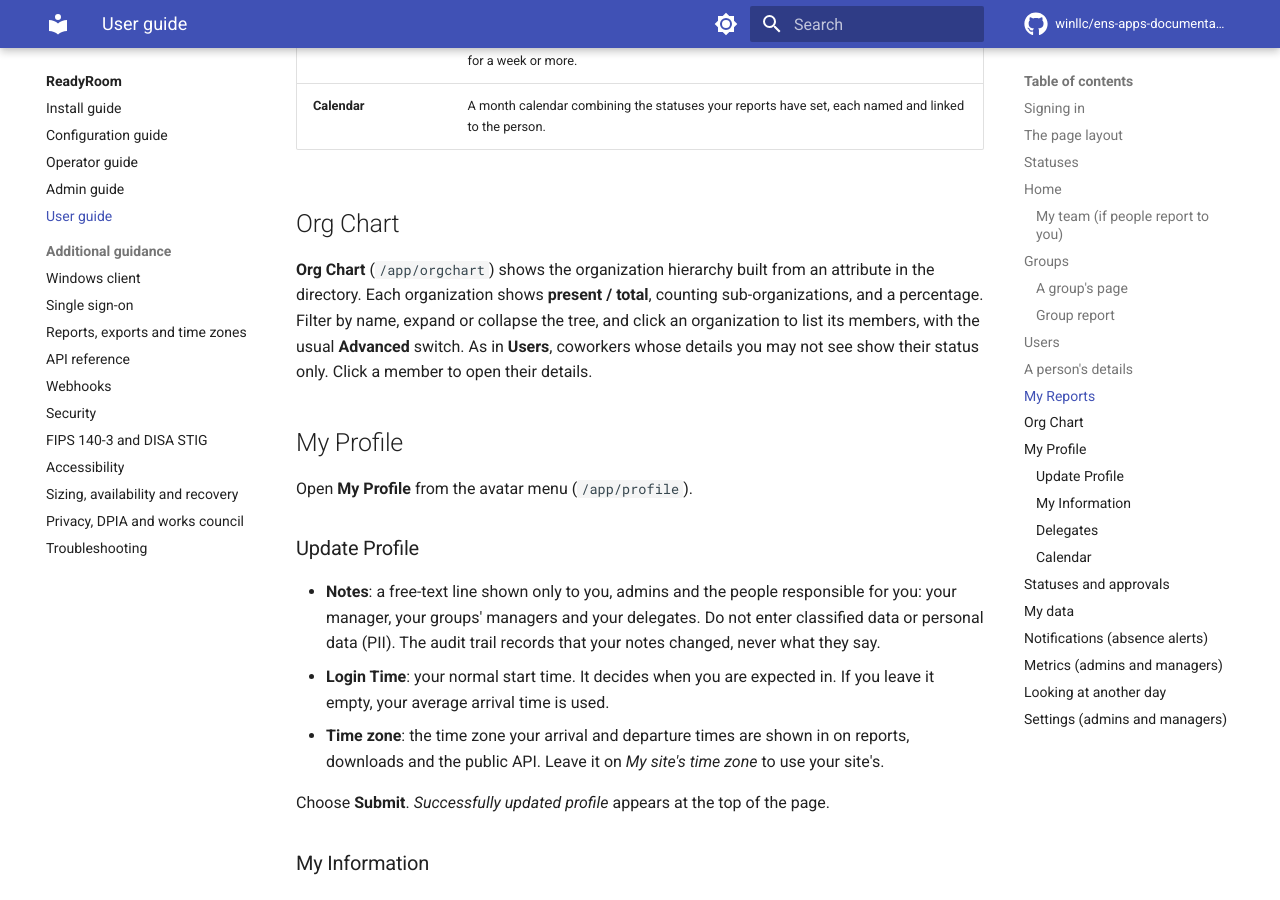
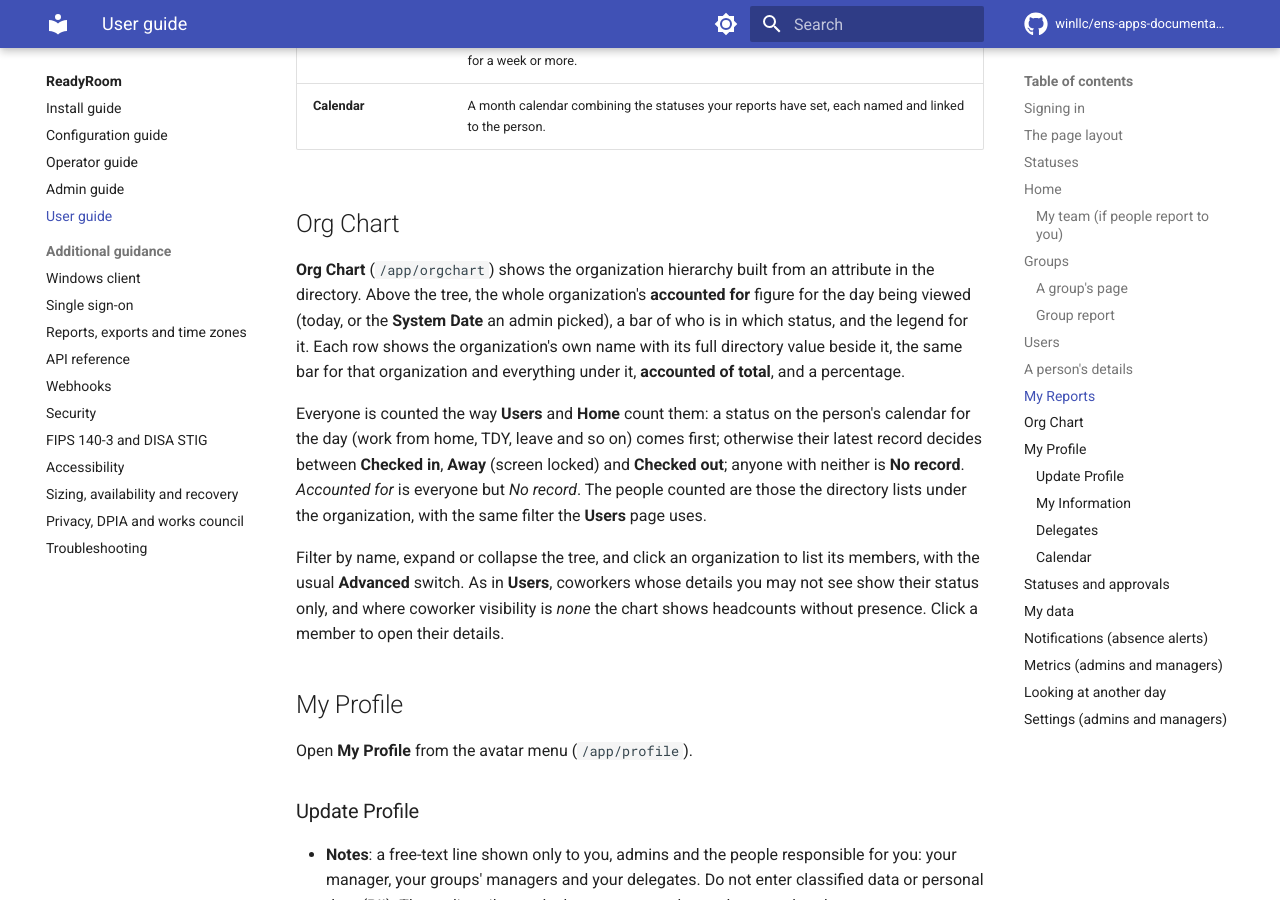
Before and after one commit to winllc/ens-apps-documentation, an MkDocs documentation site: the page built from docs/readyroom/user-guide.md, in a window 1280 px wide and 900 px high, scrolled down 5996 px. Built offline with MkDocs 1.6.1 and Material for MkDocs 9.7.7, drawn with Linux system fonts in a browser that asks for light colours; comment, search, counter and statistics services are not loaded.

Commit message:
ReadyRoom: describe the org chart's statuses, accounted-for figure and day
Co-Authored-By: Claude Fable 5.1 <noreply@anthropic.com>
Claude-Session: https://claude.ai/code/session_01R2Q6XtDB8DfVmiejzJGwBh

```diff
--- a/docs/readyroom/user-guide.md
+++ b/docs/readyroom/user-guide.md
@@ -195,10 +195,21 @@ If nobody does, the page says *No direct reports*.
 ## Org Chart
 
 **Org Chart** (`/app/orgchart`) shows the organization hierarchy built from an attribute in the
-directory. Each organization shows **present / total**, counting sub-organizations, and a
-percentage. Filter by name, expand or collapse the tree, and click an organization to list its
-members, with the usual **Advanced** switch. As in **Users**, coworkers whose details you may not see
-show their status only. Click a member to open their details.
+directory. Above the tree, the whole organization's **accounted for** figure for the day being viewed
+(today, or the **System Date** an admin picked), a bar of who is in which status, and the legend for
+it. Each row shows the organization's own name with its full directory value beside it, the same bar
+for that organization and everything under it, **accounted of total**, and a percentage.
+
+Everyone is counted the way **Users** and **Home** count them: a status on the person's calendar for
+the day (work from home, TDY, leave and so on) comes first; otherwise their latest record decides
+between **Checked in**, **Away** (screen locked) and **Checked out**; anyone with neither is **No
+record**. *Accounted for* is everyone but *No record*. The people counted are those the directory
+lists under the organization, with the same filter the **Users** page uses.
+
+Filter by name, expand or collapse the tree, and click an organization to list its members, with the
+usual **Advanced** switch. As in **Users**, coworkers whose details you may not see show their status
+only, and where coworker visibility is *none* the chart shows headcounts without presence. Click a
+member to open their details.
 
 ## My Profile
 
```
Also changed, not shown: docs/readyroom/api-reference.md (+1 -1 lines).
